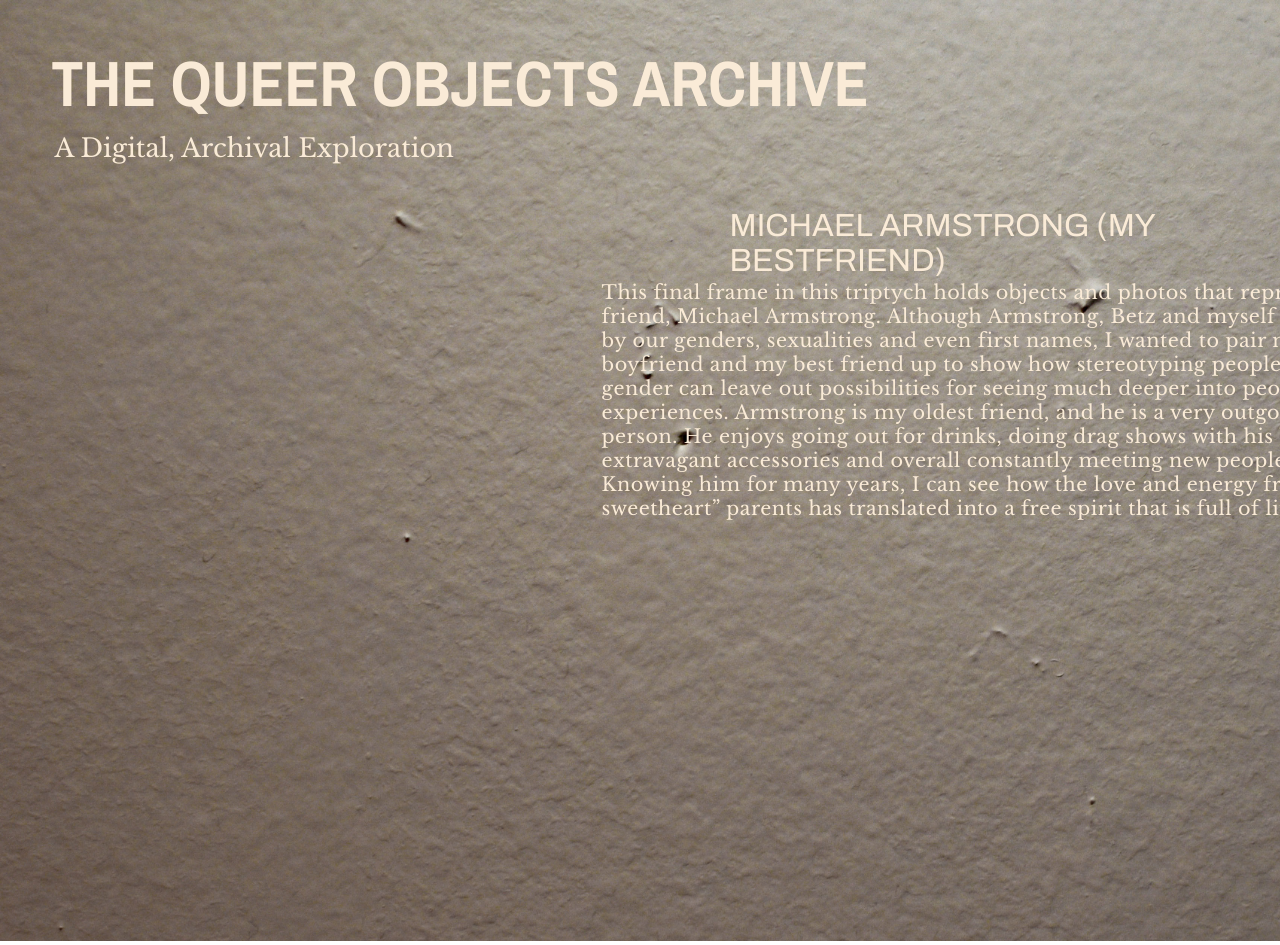
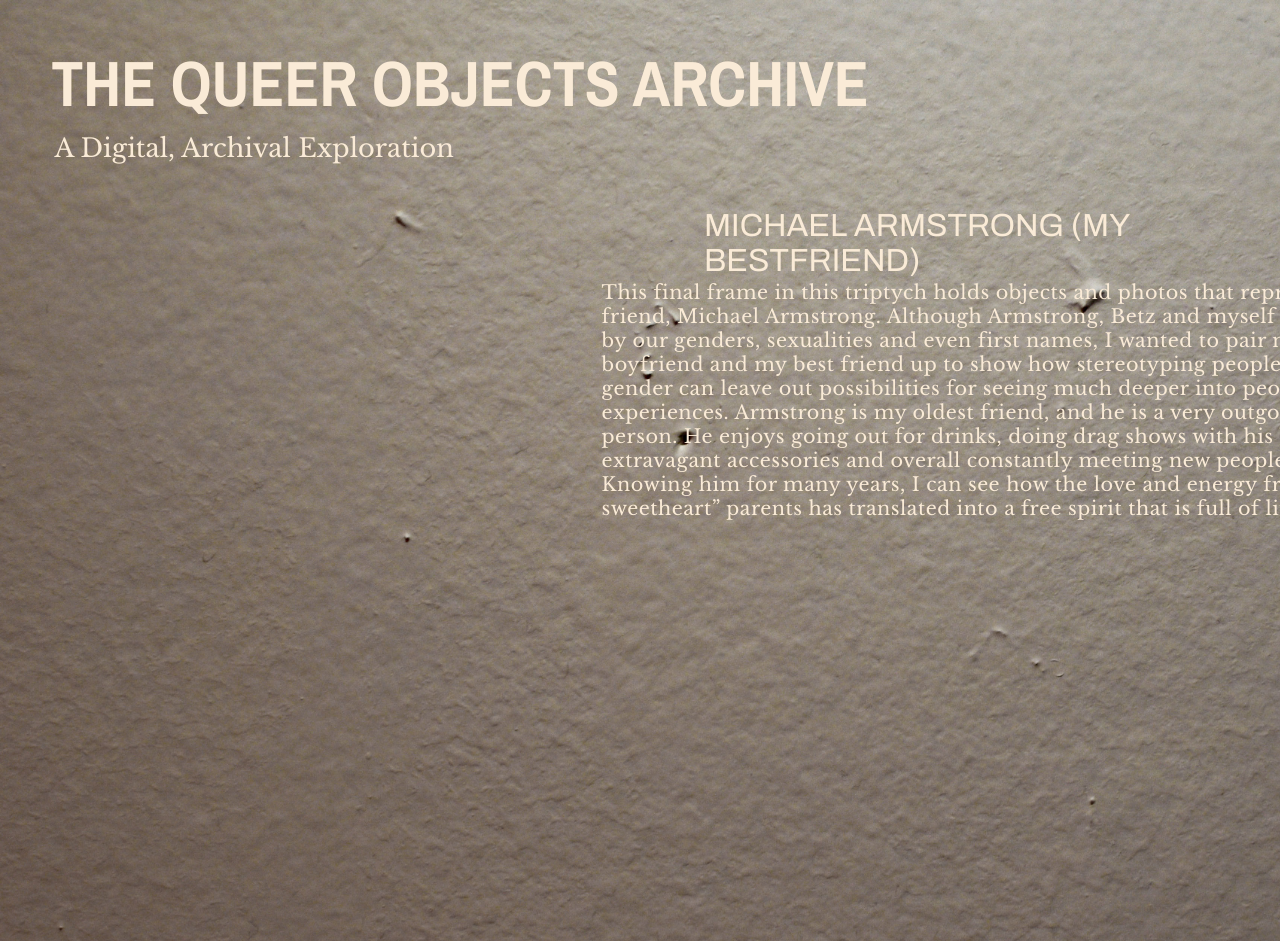
Before and after one commit to QueerShoppingList/QueerShoppingList.github.io, a plain HTML site: page index_Armstrong.html in a window 1280 px wide. Shown: the top 945 px of the page. Drawn offline with nearby package versions, Linux system fonts and the light colour scheme.

Commit message:
Update main_Armstrong.css

```diff
--- a/main_Armstrong.css
+++ b/main_Armstrong.css
@@ -43,7 +43,7 @@ font-family:'Archivo Narrow', sans-serif;
     display: inline-block;
   position: absolute;
   top: 26%;
-  left:57%;
+  left:55%;
     font-size: 2.5vw;
 font-family:'Archivo', sans-serif, bold;
   margin-right: -40px;
```
